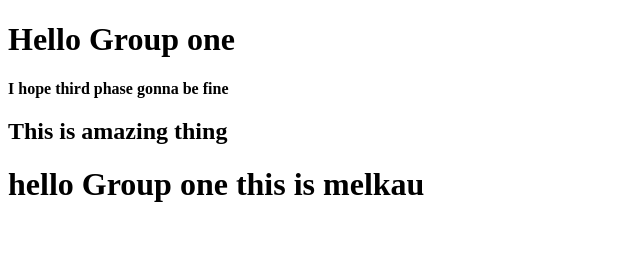
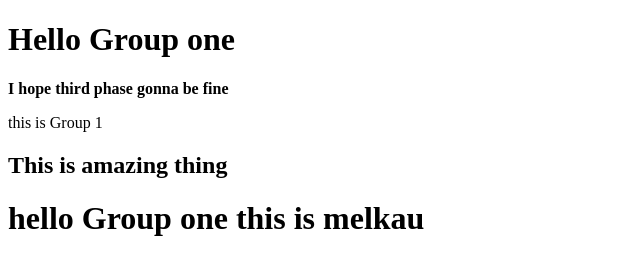
Before and after one commit to abelazane/Test, a plain HTML site: page index.html in a window 1280 px wide. Shown: the whole page, without its empty margins (0-640 px from the left). Drawn offline with Linux system fonts and the light colour scheme.

Commit message:
addding paragraph

```diff
--- a/index.html
+++ b/index.html
@@ -9,7 +9,7 @@
 <body>
     <h1>Hello Group one</h1>
     <B>I hope third phase gonna be fine </B>
-
+<p>this is Group 1</p>
     <h2>This is amazing thing</h2>
     <h1>hello Group one this is melkau</h1>
 
```
